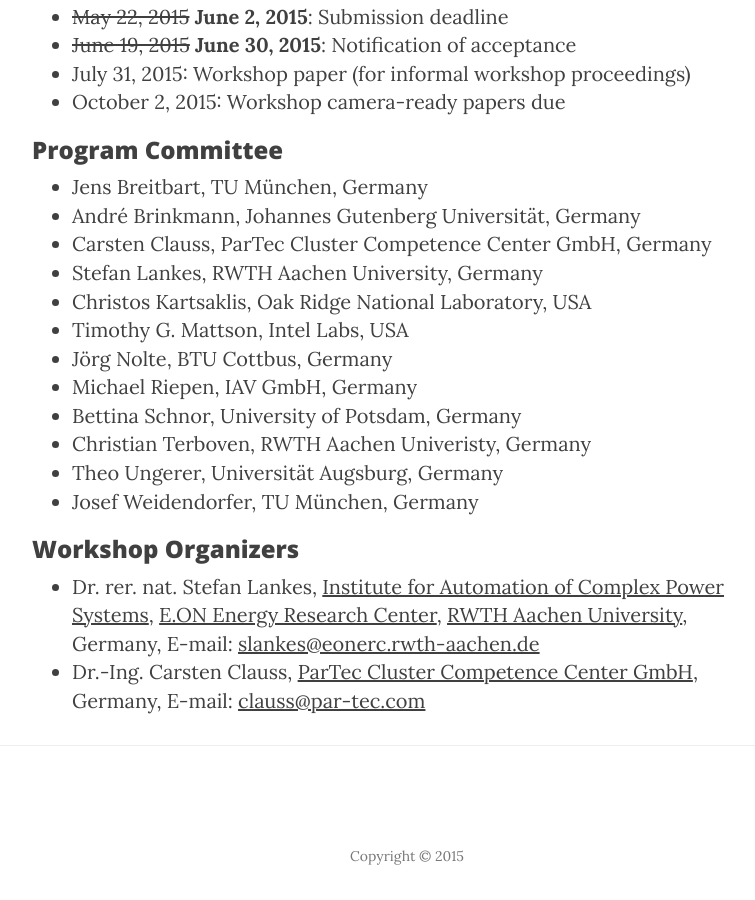
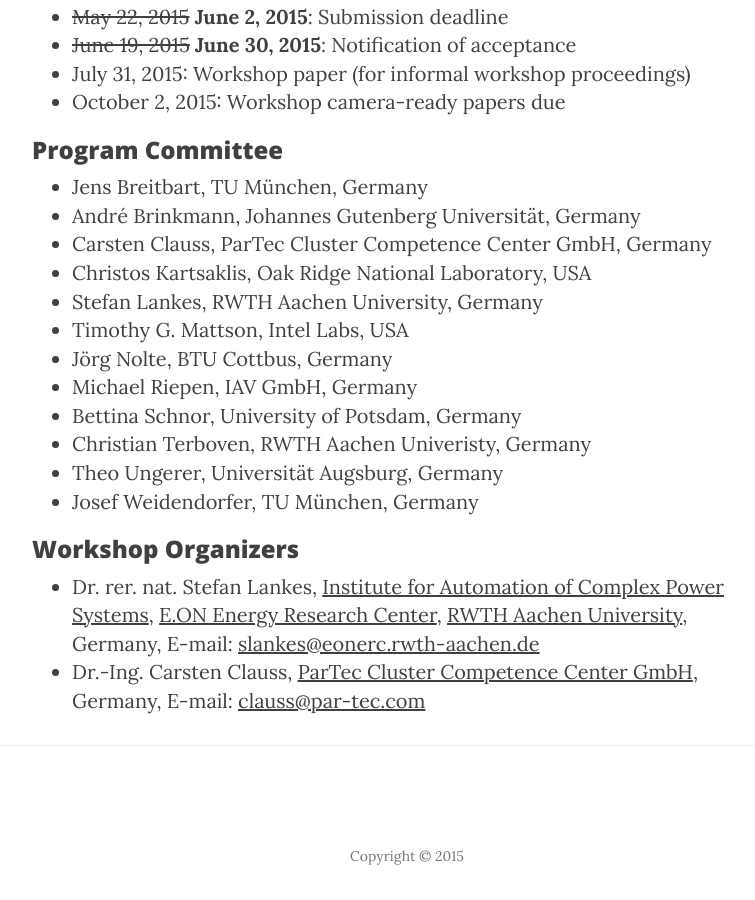
Before and after one commit to WROME/wrome.github.io, a Jekyll site: the page built from vienna2015.md, in a window 1280 px wide and 900 px high, scrolled down 3781 px. Shown: the whole window, without its empty margins (233-988 px from the left). Built offline with Jekyll 4.4.1, drawn with Linux system fonts in a browser that asks for light colours; nearby versions of some CDN libraries; Markdown is read by kramdown in place of the engine named in the settings.

Commit message:
some code cleanups

```diff
--- a/vienna2015.md
+++ b/vienna2015.md
@@ -80,8 +80,8 @@
 * Jens Breitbart, TU M&uuml;nchen, Germany
 * André Brinkmann, Johannes Gutenberg Universität, Germany
 * Carsten Clauss, ParTec Cluster Competence Center GmbH, Germany
+* Christos Kartsaklis, Oak Ridge National Laboratory, USA
 * Stefan Lankes, RWTH Aachen University, Germany
-* Christos Kartsaklis, Oak Ridge National Laboratory, USA
 * Timothy G. Mattson, Intel Labs, USA
 * Jörg Nolte, BTU Cottbus, Germany
 * Michael Riepen, IAV GmbH, Germany
```
